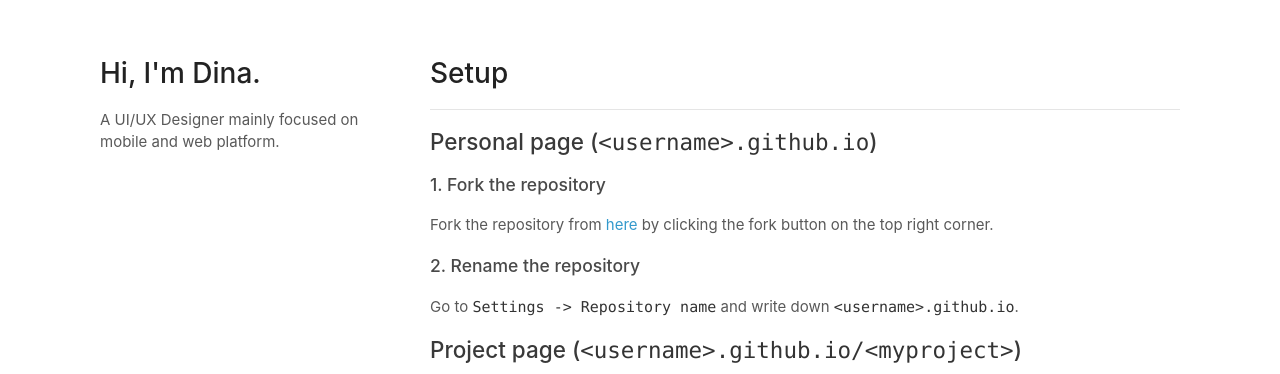
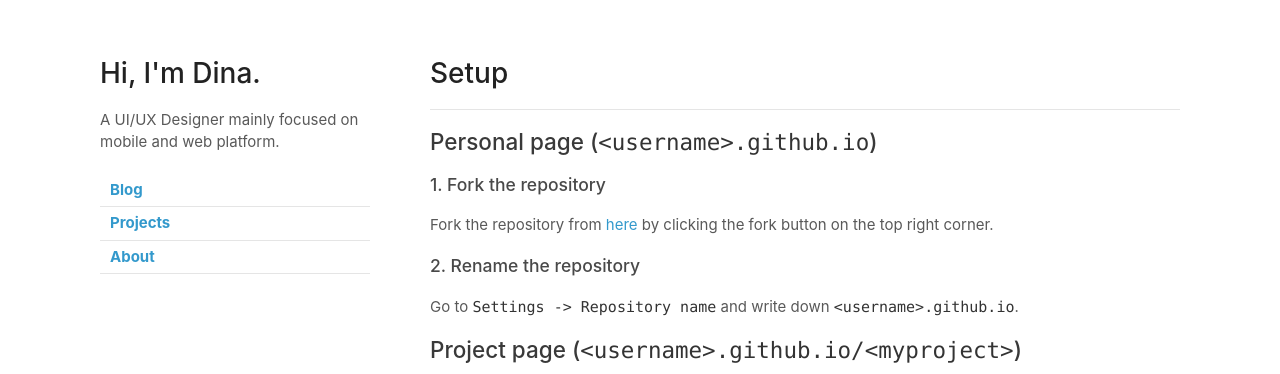
Before and after one commit to dinanoviana/dinanoviana.github.io, a Jekyll site: the page built from setup.md, in a window 1280 px wide. Shown: the top 374 px of the page. Built offline with Jekyll 4.4.1, drawn with Linux system fonts in a browser that asks for light colours; our own code applies the rules of GitHub Pages for plain Markdown files; a script that is not in the unit is left out.

Commit message:
Update _config.yml

```diff
--- a/_config.yml
+++ b/_config.yml
@@ -1,8 +1,14 @@
 url: https://dinanoviana.github.io/
 theme: jekyll-theme-minimal
 
-author-avatar: cartoonverse.jpg
 title: Hi, I'm Dina.
 description: A UI/UX Designer mainly focused on mobile and web platform.
+navigation:
+  - title: Blog
+    url: /
+  - title: Projects
+    url: projects
+  - title: About
+    url: about
 
 markdown: kramdown
```
